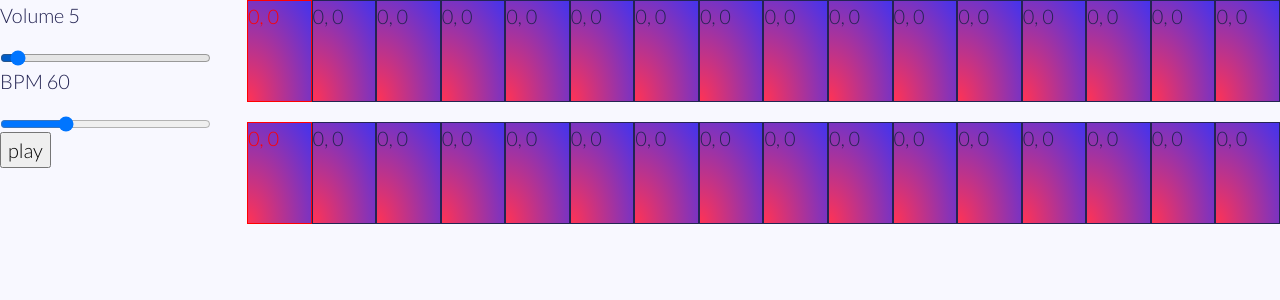
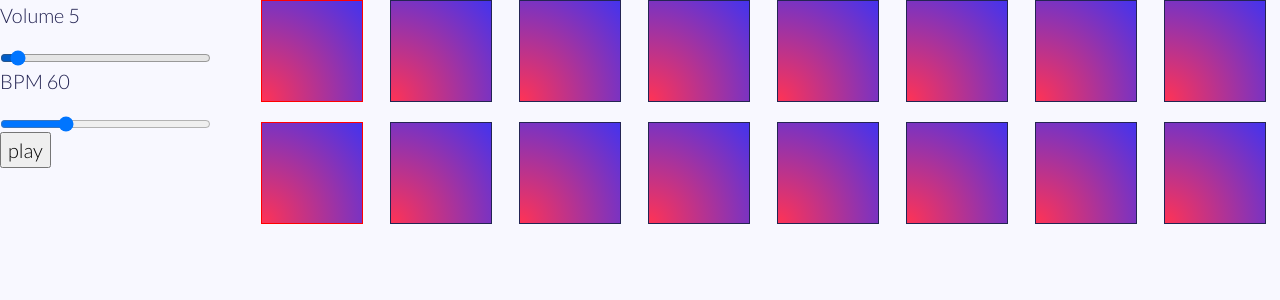
Before and after one commit to jordan52/tracker, a React (Create React App) app: page / in a window 1280 px wide. Shown: the top 300 px of the page. Built offline with nearby package versions, Linux system fonts and the light colour scheme.

Commit message:
pulled track state up into app

```diff
--- a/src/App.js
+++ b/src/App.js
@@ -21,15 +21,21 @@ const useToggle = (initialState) => {
 function App() {
 
   let timer = useRef(null);
+  const [beats, setBeats] = useState(8);
   const [level, setLevel] = useState(5);
   const [tick, setTick] = useState(0);
   const [isPlaying, toggleIsPlaying] = useToggle(false);
+  const [bpm, setBpm] = useState(60);
+  const [oscillator, setOscillator] = useState();
+  const [gainNode, setGainNode] = useState();
+  const [beatLevels, setBeatLevels] = useState([0.1,0.2,0.3,0.4,0.5,0.6,0.7,0.8]);
+  const [beatFreqs, setBeatFreqs] = useState([150,440,100,650,150,440,100,160]);
+
   const volume = (event) => {
     Audio.masterGainNode.gain.setValueAtTime(parseInt(event.target.value)/100, Audio.context.currentTime)
     setLevel(event.target.value);
     console.log(`master gain node value: ${Audio.masterGainNode.gain.value}`);
   };
-  const [bpm, setBpm] = useState(60);
   const tempo = (event) => {
     setBpm(event.target.value);
     if(isPlaying) {
@@ -37,18 +43,22 @@ function App() {
       play();
     }
   };
+  const updateBeat = (tick, volume, frequency) => {
+    console.log(`updatingbeat ${tick}, ${volume}, ${frequency} `)
+    let newLevels = [...beatLevels];
+    newLevels[tick] = volume;
+    setBeatLevels(newLevels);
 
+    let newFreqs = [...beatFreqs];
+    newFreqs[tick] = frequency;
+    setBeatFreqs(newFreqs);
+  };
   const play = () => {
     timer.current = setInterval(()=>{
-      setTick(tick=>{if(tick>14)return 0; return tick+1})
+      setTick(tick=>{if(tick>beats-2)return 0; return tick+1})
     },(60 * 1000) / bpm / 2);
     return () => clearInterval(timer.current);
   }
-  /*
-  useEffect(()=>{
-    play();
-  },[]);
-*/
   const playpause = () => {
     if(!isPlaying){
       Audio.context.resume();
@@ -61,44 +71,32 @@ function App() {
       toggleIsPlaying();
     }
   }
-  // https://levelup.gitconnected.com/the-web-is-alive-with-the-sound-of-react-bb0713aa1010
-  const [oscillatorNodes, setOscillatorNodes] = useState([])
-  const [oscillator, setOscillator] = useState();
-  const [gainNode, setGainNode] = useState();
   const initializeMasterGain = () => {
-    // Connect the masterGainNode to the audio context to allow it to output sound.
     Audio.masterGainNode.connect(Audio.context.destination)
-
-    // Set masterGain Value
     Audio.masterGainNode.gain.setValueAtTime(level/100, Audio.context.currentTime)
 
-    // create one single osc
-    // Create a GainNode for the oscillator, set it to 0 volume and connect it to masterGainNode
     const oscillatorGainNode = Audio.context.createGain()
     oscillatorGainNode.gain.setValueAtTime(0, Audio.context.currentTime)
     oscillatorGainNode.connect(Audio.masterGainNode)
 
-    // Create OscillatorNode, connect it to its GainNode, and make it start playing.
     const oscillatorNode = Audio.context.createOscillator()
     oscillatorNode.connect(oscillatorGainNode)
     oscillatorNode.type = 'square';
     oscillatorNode.start()
+
     setOscillator(oscillatorNode);
     setGainNode(oscillatorGainNode);
-    // Store the nodes along with their values in state.
-    // Note: When an oscillator is created, frequency is set to 440,
-    // and type is set to 'sine' by default.
-    /*const oscillatorNodeValues = {
-      oscillatorNode: oscillatorNode,
-      oscillatorGainNode: oscillatorGainNode,
-      frequency: oscillatorNode.frequency.value,
-      type: oscillatorNode.type,
-      gain: 0
-    }*/
+  }
 
-      //setOscillatorNodes([...oscillatorNodes, oscillatorNodeValues])
-  }
   useEffect(initializeMasterGain, [])
+
+  // play tones
+  useEffect(() => {
+    if(oscillator && gainNode) {
+      oscillator.frequency.setValueAtTime(beatFreqs[tick], Audio.context.currentTime);
+      gainNode.gain.setTargetAtTime(beatLevels[tick], Audio.context.currentTime, 0.01);
+    }
+  },[tick])
 
   return (
     <div className='with-sidebar'>
@@ -126,7 +124,7 @@ function App() {
           ></Slider>
           <button onClick={()=>playpause()}>{isPlaying ? 'pause' : ' play  '}</button>
         </div>
-        <Grid beats={16} tick={tick} gain={gainNode} oscillator={oscillator} context={Audio.context} />
+        <Grid beats={beats} tick={tick} updateBeat={updateBeat} />
       </div>
     </div>
   );
--- a/src/components/BeatDial.js
+++ b/src/components/BeatDial.js
@@ -9,6 +9,10 @@ const BeatDial = (props) => {
   const [xVal, setXVal] = useState(0);
   const [yVal, setYVal] = useState(0);
   const [style, setStyle] = useState(`radial-gradient(farthest-corner at ${xVal}px ${height-yVal}px,#f35 0%, #43e 100%)`)
+  const updateVals = (e) => {
+    e.preventDefault();
+    props.updateBeat(props.i, xVal/100, 1000 * (yVal / 100));
+  }
   const startDrag = (e) => {
     e.preventDefault();
     const boundingRect = e.target.getBoundingClientRect();
@@ -32,23 +36,8 @@ const BeatDial = (props) => {
       document.removeEventListener("mousemove", moveHandler);
     });
   }
-
-
-
-  if (props.tick == props.i && yVal) {
-    console.log(`${2000*(xVal/100)} and ${yVal}`)
-    if(yVal > 0) {
-      props.oscillator.frequency.setValueAtTime(100 * (yVal / 100), props.context.currentTime);
-    }
-    if(props.gain ) {
-      props.gain.gain.setTargetAtTime(xVal / 100, props.context.currentTime, 0.01);
-    }
-  }
-
-
   return (
-    <div className={`beat ${props.tick == props.i ? "red":""}`} onMouseDown={startDrag} style={{backgroundImage: style, width:width+"px", height:height+"px"}}>
-      <div>{xVal}, {yVal}</div>
+    <div className={`beat ${props.tick == props.i ? "red":""}`} onMouseDown={startDrag} onMouseUp={updateVals} style={{backgroundImage: style, width:width+"px", height:height+"px"}}>
     </div>
   )
 }
```
